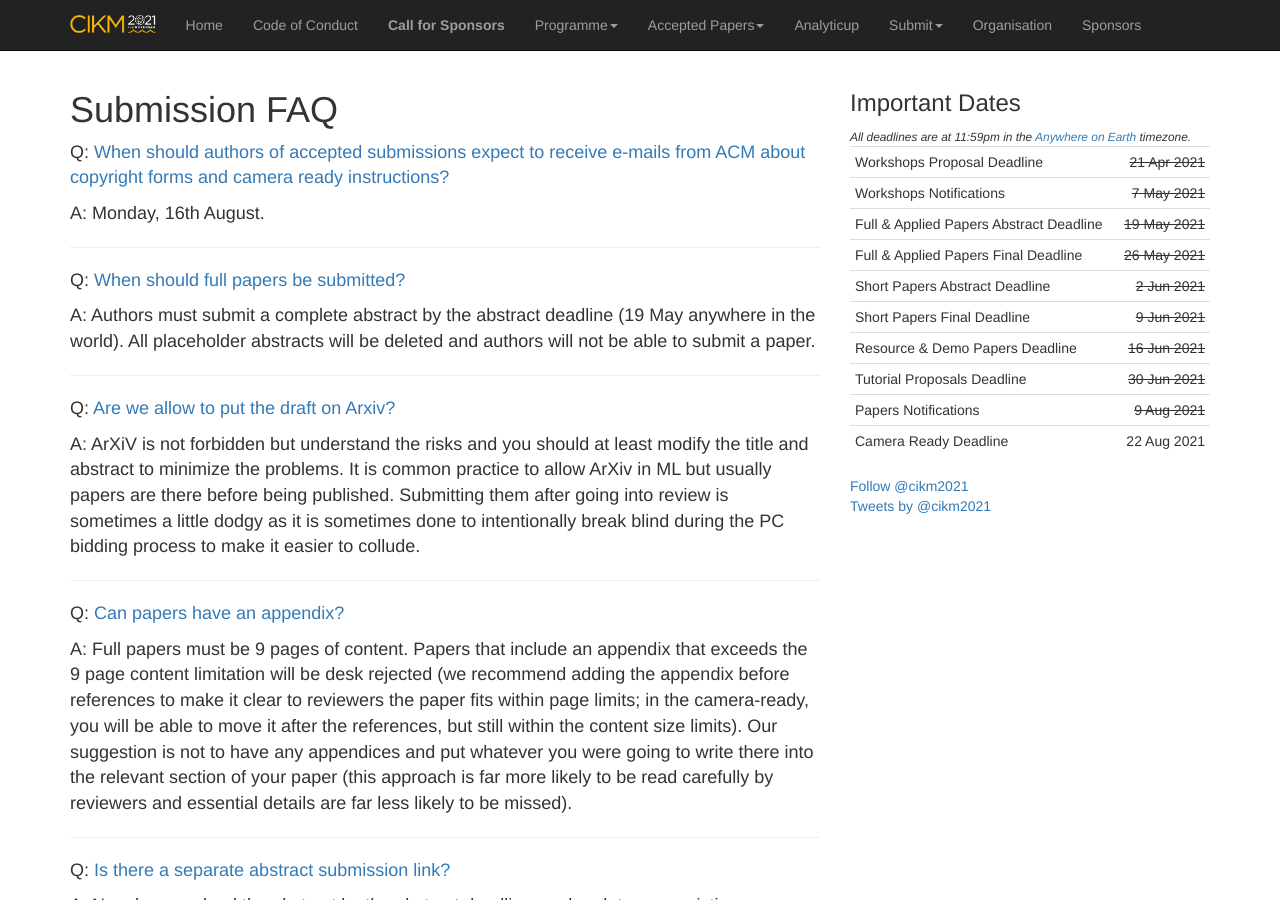
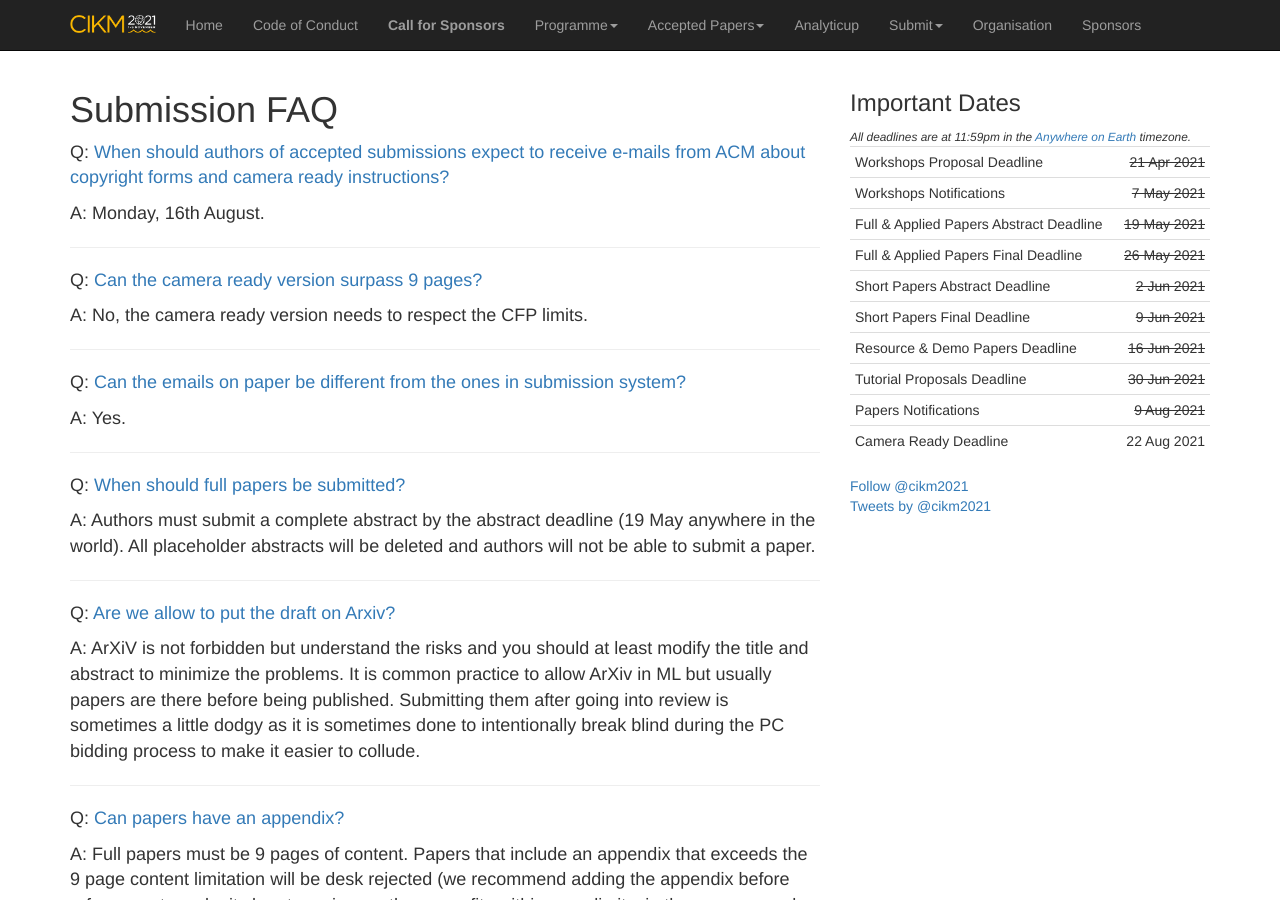
Before and after one commit to ielab/cikm2021-website, a Jekyll site: the page built from cfp/faq.md, in a window 1280 px wide and 900 px high. Built offline with Jekyll 4.4.1, drawn with Linux system fonts in a browser that asks for light colours; our own code applies the rules of GitHub Pages for plain Markdown files; comment, search, counter and statistics services are not loaded.

Commit message:
Update FAQ.

```diff
--- a/cfp/faq.md
+++ b/cfp/faq.md
@@ -4,6 +4,18 @@
 Q: <a href="#faq-10" id="faq-10" class="anchor">When should authors of accepted submissions expect to receive e-mails from ACM about copyright forms and camera ready instructions?</a>
 
 A: Monday, 16th August.
+
+---
+
+Q: <a href="#faq-11" id="faq-11" class="anchor">Can the camera ready version surpass 9 pages?</a>
+
+A: No, the camera ready version needs to respect the CFP limits.
+
+---
+
+Q: <a href="#faq-12" id="faq-12" class="anchor">Can the emails on paper be different from the ones in submission system?</a>
+
+A: Yes.
 
 ---
 
```
